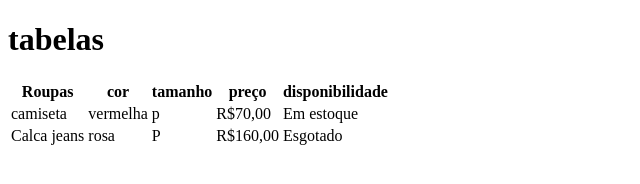
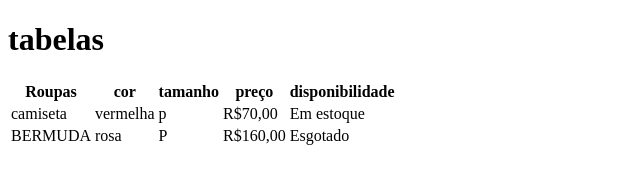
Before and after one commit to elberty-freitas/aula-tabela, a plain HTML site: page index.html in a window 1280 px wide. Shown: the whole page, without its empty margins (0-640 px from the left). Drawn offline with Linux system fonts and the light colour scheme.

Commit message:
trocado de calça jeans para bermuda

```diff
--- a/index.html
+++ b/index.html
@@ -28,7 +28,7 @@
 </tr>
 
 <tr>
-   <td>Calca jeans</td>
+   <td>BERMUDA</td>
    <td>rosa</td>
    <td>P</td>
    <td> R$160,00 </td>
```
